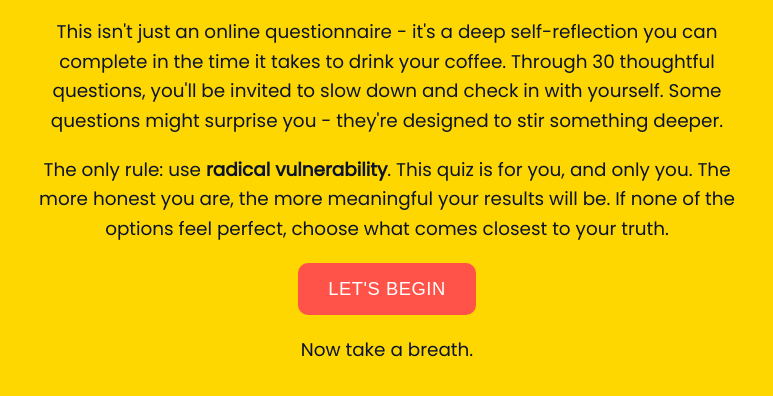
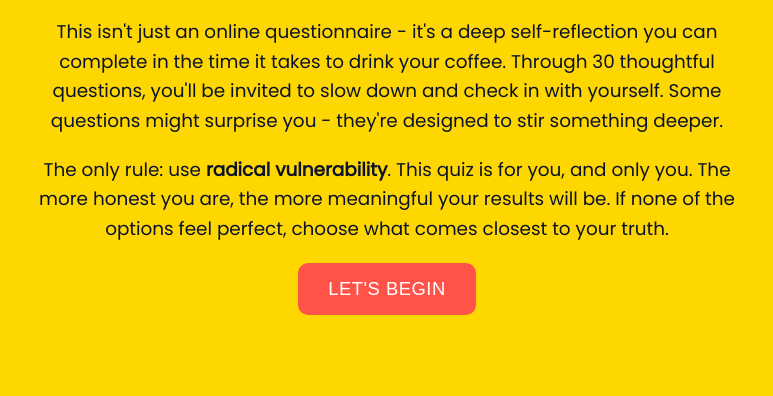
Before and after one commit to Pacoco1/I-Love-My-Life-QUIZ, a plain HTML site: page instructions.html in a window 1280 px wide. Shown: the part 574-970 px from the top of the page, without its empty margins (253-1026 px from the left). After the commit the page ends 929 px from the top, so only its background shows below. Drawn offline with Linux system fonts and the light colour scheme.

Commit message:
Update instructions.html

```diff
--- a/instructions.html
+++ b/instructions.html
@@ -160,7 +160,6 @@
       Let's Begin
     </button>
 
-    <p style="margin-top: 20px;">Now take a breath.</p>
   </div>
 </body>
 </html>
```
